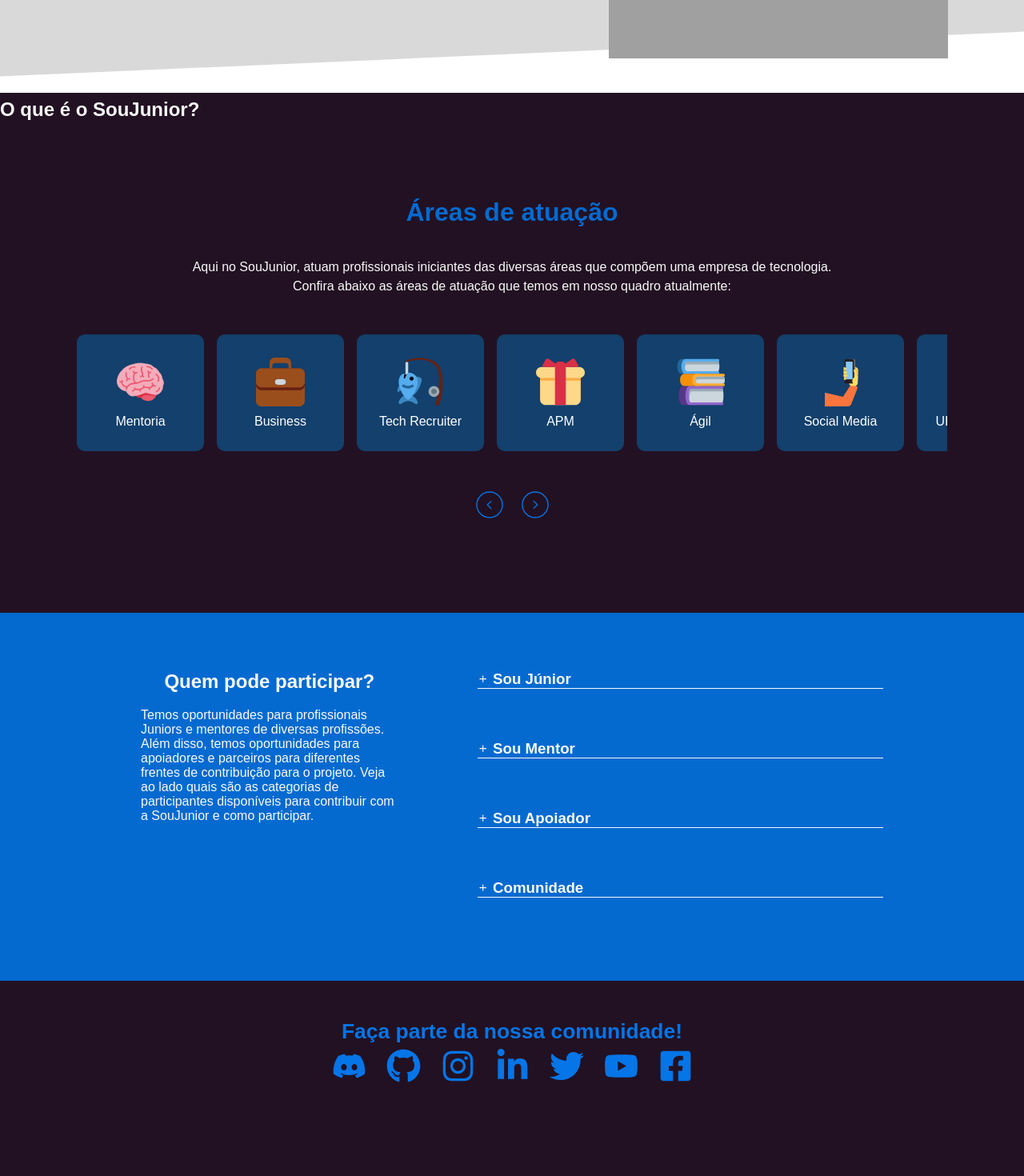
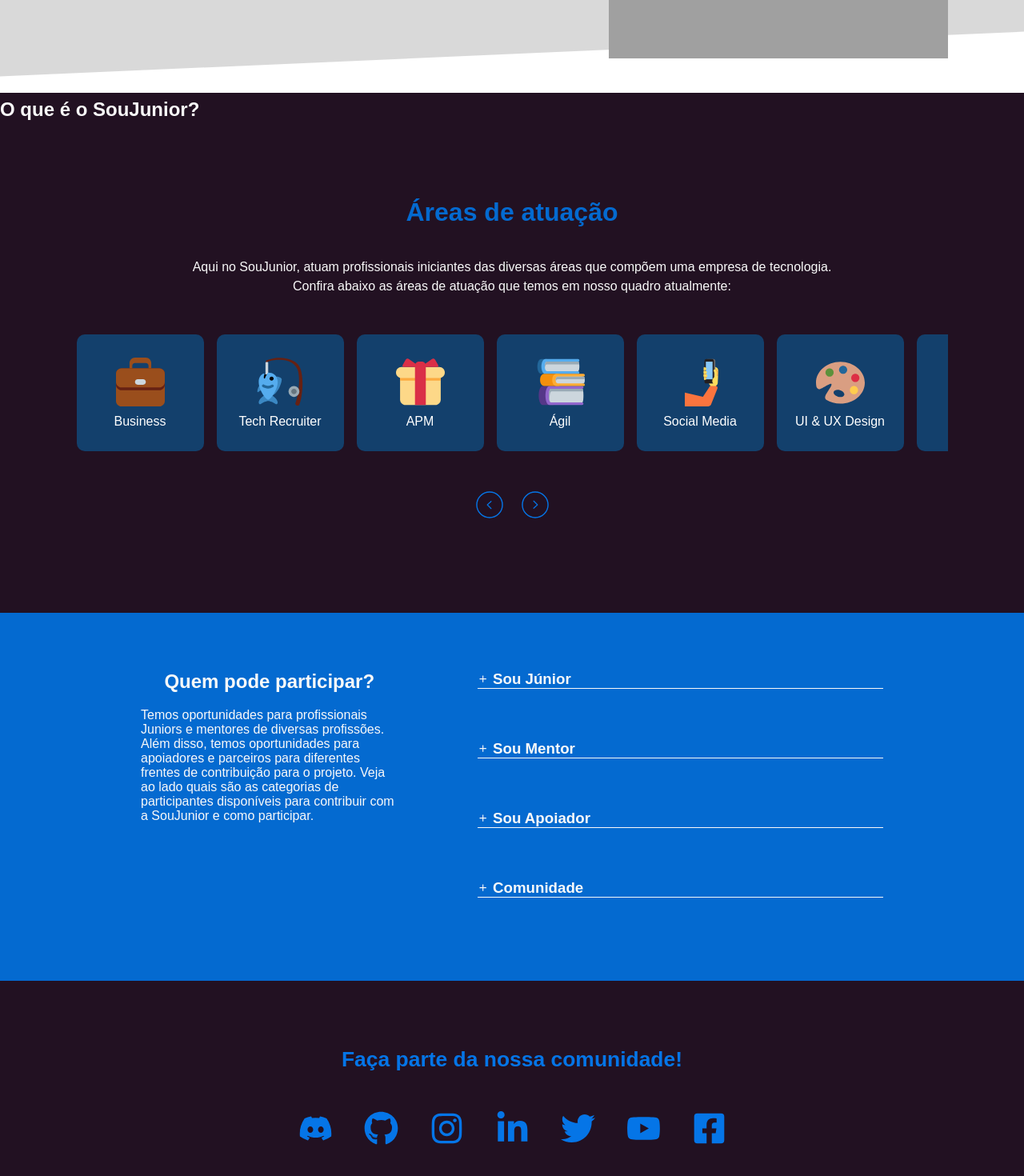
Before and after one commit to SouJunior/site-webapp, a Next.js app: page / in a window 1280 px wide. Shown: the part 612-2082 px from the top of the page at 80% size. Before the commit the page ends 2024 px from the top, so only its background shows below. Built offline with nearby package versions, Linux system fonts and the light colour scheme; a web font is replaced by a local one.

Commit message:
fix: alinhamento dos itens no carousel

```diff
--- a/components/Footer/Footer.module.css
+++ b/components/Footer/Footer.module.css
@@ -5,9 +5,7 @@
   flex-direction: column;
   justify-content: center;
   align-items: center;
-  gap: 5px;
-  height: 186.27px;
-  padding: 36px;
+  padding: 83px 0;
 }
 
 .title {
@@ -16,13 +14,19 @@
   font-size: 26.44px;
   line-height: 31.73px;
   text-align: center;
+  margin-bottom: 48px;
 }
 
 .icons {
   display: flex;
   justify-content: center;
-  align-items: space-between;
-  gap: 25px;
+  align-items: center;
+  gap: 39px;
+}
+
+.icons a {
   font-size: 43px;
   color: #0575e7;
+  padding: 0;
+  margin: 0;
 }
--- a/components/OccupationSection/OccupationSection.module.css
+++ b/components/OccupationSection/OccupationSection.module.css
@@ -1,9 +1,10 @@
 .OccupationSection {
   display: flex;
-  flex-direction: column;
   align-items: center;
+  justify-content: center;
   width: 100%;
-  margin: 95px 0;
+  margin: 95px 0px;
+  padding: 0 15px;
   background-color: #212;
 }
 
@@ -12,8 +13,8 @@
   flex-direction: column;
   justify-content: center;
   align-items: center;
-  max-width: 1088px;
-  transition: ease 25s;
+  max-width: 1089px;
+  overflow-x: hidden;
 }
 
 .titlePrimary {
@@ -37,8 +38,7 @@
   display: flex;
   gap: 16px;
   max-width: inherit;
-  flex-wrap: nowrap;
-  overflow-x: auto;
+  overflow-x: hidden;
   scroll-behavior: smooth;
 }
 
--- a/utils/carouselItems.js
+++ b/utils/carouselItems.js
@@ -1,5 +1,4 @@
 export const carouselItems = [
-  {title: "Mentoria", icon: "/assets/icons/icon-mentor.svg"},
   {title: "Business", icon: "/assets/icons/icon-business.svg"},
   {title: "Tech Recruiter", icon: "/assets/icons/icon-techrecruiter.svg"},
   {title: "APM", icon: "/assets/icons/icon-apm.svg"},
@@ -12,4 +11,5 @@ export const carouselItems = [
   {title: "Mobile", icon: "/assets/icons/icon-mobile.svg"},
   {title: "QA", icon: "/assets/icons/icon-qa.svg"},
   {title: "DevOps", icon: "/assets/icons/icon-devops.svg"},
+  {title: "Mentoria", icon: "/assets/icons/icon-mentor.svg"},
 ];
```
